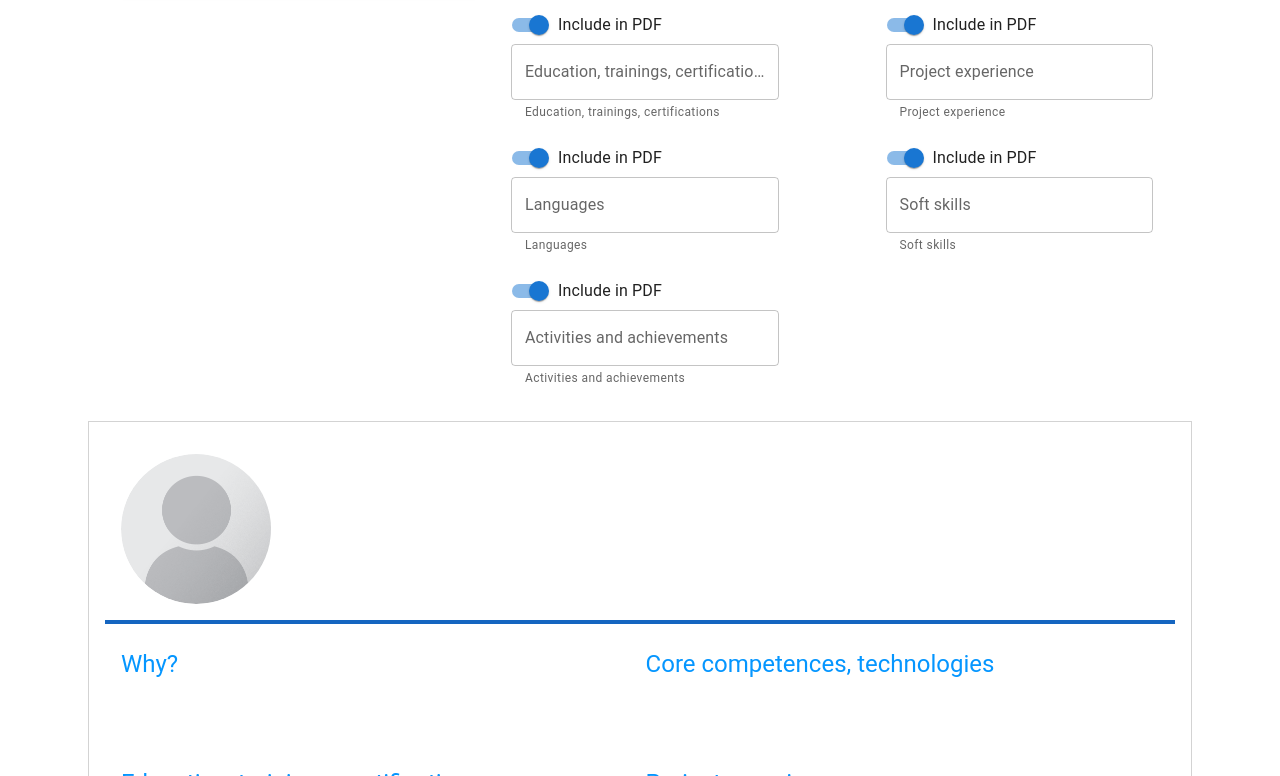
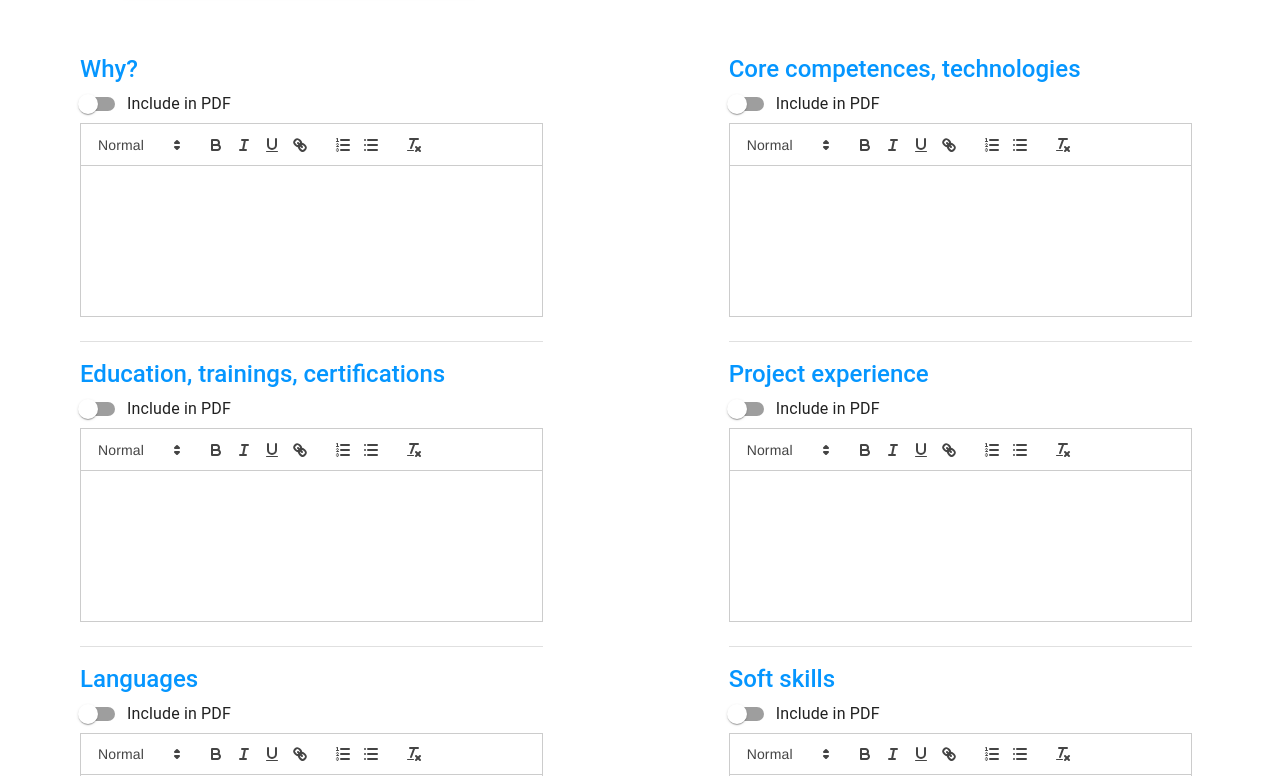
Before and after one commit to PL-WAW-ARAA-CVGENERATE/cv-one-page-generator, a React (Create React App) app: page / in a window 1280 px wide. Shown: the part 464-1240 px from the top of the page. Built offline with nearby package versions, Linux system fonts and the light colour scheme.

Commit message:
add text editor fields

```diff
--- a/package.json
+++ b/package.json
@@ -21,12 +21,13 @@
 		"dom-to-image": "^2.6.0",
 		"html2canvas": "^1.4.1",
 		"html2pdf.js": "^0.10.1",
-		"react": "^17.0.2",
+		"react": "^18.2.0",
 		"react-avatar-edit": "^1.2.0",
 		"react-avatar-editor": "^13.0.0",
-		"react-dom": "^17.0.2",
+		"react-dom": "^18.2.0",
 		"react-dropzone": "^14.2.2",
 		"react-easy-crop": "^4.4.0",
+		"react-quill": "^2.0.0",
 		"react-scripts": "5.0.1",
 		"remove-accents": "^0.4.2",
 		"typescript": "^4.7.4",
--- /dev/null
+++ b/src/components/Editor.tsx
@@ -0,0 +1,16 @@
+import React, { useEffect, useState } from "react";
+import ReactQuill from "react-quill";
+import "react-quill/dist/quill.snow.css";
+
+const Editor = (props: { onWriting: any }) => {
+	const { onWriting } = props;
+	const [value, setValue] = useState("");
+	console.log(value);
+	useEffect(() => {
+		onWriting(value);
+	}, [value]);
+
+	return <ReactQuill theme="snow" value={value} onChange={setValue} />;
+};
+
+export default Editor;
--- a/src/components/RenderedForm.tsx
+++ b/src/components/RenderedForm.tsx
@@ -4,6 +4,8 @@ import removeAccents from "remove-accents";
 import { Button, Grid, Typography, Container } from "@mui/material";
 import Tile from "./Tile";
 import jsPDF from "jspdf";
+import ReactQuill from "react-quill";
+import "react-quill/dist/quill.bubble.css";
 
 const generatePDF = () => {
 	const domElement = document.getElementById("OnePagerResult")!;
@@ -55,8 +57,8 @@ const OutputAvatar = ({ croppedArea, image }: any) => {
 			className="output avatar-image"
 			style={{
 				borderRadius: "50%",
-				width: "150px",
-				height: "150px",
+				width: "100px",
+				height: "100px",
 			}}
 		>
 			<img src={image} alt="" style={imageStyle} />
@@ -107,11 +109,11 @@ const RenderedForm = ({ state, croppedArea, image }: any) => {
 					gap={2}
 					alignItems="center"
 					padding={2}
-					sx={{ borderBottom: 4, borderBottomColor: "#1565C0" }}
+					sx={{ borderBottom: 3, borderBottomColor: "#1565C0" }}
 				>
 					<OutputAvatar croppedArea={croppedArea} image={image} />
 					<Grid item xs={10} container direction={"column"}>
-						<Typography variant="h2">
+						<Typography variant="h3">
 							{removeAccents.remove(name) + " " + removeAccents.remove(surname)}
 						</Typography>
 						<Typography color="rgb(5, 150, 255)" variant="h4">
@@ -124,7 +126,9 @@ const RenderedForm = ({ state, croppedArea, image }: any) => {
 					gap={2}
 					padding={2}
 					sx={{
+						alignContent: "start",
 						fontSize: 12,
+						flexDirection: "column",
 						flexGrow: 1,
 						marginBottom: 1,
 						marginTop: 1,
@@ -132,14 +136,24 @@ const RenderedForm = ({ state, croppedArea, image }: any) => {
 						overflow: "hidden",
 					}}
 				>
-					{state.skills.map((el: any, i: number) => (
-						<Tile
-							title={el.fieldName}
-							display={el.shouldInclude}
-							content={removeAccents.remove(el.content)}
-							key={i}
-						/>
-					))}
+					{state.skills.map((el: any, i: number) =>
+						el.shouldInclude ? (
+							<Container key={i} title={el.fieldName} sx={{ width: "50%" }}>
+								<Typography
+									color="rgb(5, 150, 255)"
+									variant="h5"
+									fontWeight={500}
+								>
+									{el.fieldName}
+								</Typography>
+								<ReactQuill
+									value={el.content}
+									readOnly={true}
+									theme={"bubble"}
+								/>
+							</Container>
+						) : null
+					)}
 				</Grid>
 				<Grid
 					padding={2}
--- a/src/components/UserForm.tsx
+++ b/src/components/UserForm.tsx
@@ -1,10 +1,12 @@
 import Container from "@mui/material/Container";
-import { FormControlLabel, Grid, TextField } from "@mui/material";
+import { FormControlLabel, Grid, TextField, Typography } from "@mui/material";
 import Switch from "@mui/material/Switch";
 import AvatarEdit from "./Avatar";
+import Editor from "./Editor";
 
 const UserForm = ({ updateText, state, includeField, setAvatar }: any) => {
 	return (
+		<>
 			<Container component="main" maxWidth="xl" sx={{ mb: 4 }}>
 				<Grid
 					container
@@ -19,7 +21,7 @@ const UserForm = ({ updateText, state, includeField, setAvatar }: any) => {
 						<Grid container md={4} item height="fit-content">
 							<AvatarEdit getAvatar={setAvatar} />
 						</Grid>
-					<Grid container md={7} item>
+						<Grid container md={7} item alignItems="center">
 							<Grid item xs={12} sx={{ mb: 0, mt: 0 }}>
 								{state.personalDetails.map(
 									(
@@ -41,9 +43,11 @@ const UserForm = ({ updateText, state, includeField, setAvatar }: any) => {
 											onChange={(e) =>
 												updateText(e.target.value, el.id, "personalDetails")
 											}
+											inputProps={{ maxLength: 20 }}
 										/>
 									)
 								)}
+							</Grid>
 						</Grid>
 						<Grid
 							container
@@ -63,7 +67,22 @@ const UserForm = ({ updateText, state, includeField, setAvatar }: any) => {
 									},
 									i: number
 								) => (
-									<Grid item xs={12} sm={5} key={i}>
+									<Grid
+										item
+										xs={12}
+										sm={5}
+										key={i}
+										borderBottom={1}
+										borderColor="#E0E0E0"
+										paddingBottom={3}
+									>
+										<Typography
+											color="rgb(5, 150, 255)"
+											variant="h5"
+											fontWeight={500}
+										>
+											{el.fieldName}
+										</Typography>
 										<FormControlLabel
 											control={
 												<Switch
@@ -75,15 +94,9 @@ const UserForm = ({ updateText, state, includeField, setAvatar }: any) => {
 											}
 											label="Include in PDF"
 										/>
-										<TextField
-											fullWidth
-											value={el.content}
-											label={el.fieldName}
-											multiline
-											maxRows={5}
-											helperText={el.fieldName}
-											onChange={(e) =>
-												updateText(e.target.value, el.id, "skills")
+										<Editor
+											onWriting={(text: string) =>
+												updateText(text, el.id, "skills")
 											}
 										/>
 									</Grid>
@@ -92,8 +105,8 @@ const UserForm = ({ updateText, state, includeField, setAvatar }: any) => {
 						</Grid>
 					</Grid>
 				</Grid>
-			</Grid>
 			</Container>
+		</>
 	);
 };
 
--- a/src/components/data.tsx
+++ b/src/components/data.tsx
@@ -20,43 +20,43 @@ const data = {
 		{
 			id: 1,
 			fieldName: "Why?",
-			shouldInclude: true,
+			shouldInclude: false,
 			content: "",
 		},
 		{
 			id: 2,
 			fieldName: "Core competences, technologies",
-			shouldInclude: true,
+			shouldInclude: false,
 			content: "",
 		},
 		{
 			id: 3,
 			fieldName: "Education, trainings, certifications",
-			shouldInclude: true,
+			shouldInclude: false,
 			content: "",
 		},
 		{
 			id: 4,
 			fieldName: "Project experience",
-			shouldInclude: true,
+			shouldInclude: false,
 			content: "",
 		},
 		{
 			id: 5,
 			fieldName: "Languages",
-			shouldInclude: true,
+			shouldInclude: false,
 			content: "",
 		},
 		{
 			id: 6,
 			fieldName: "Soft skills",
-			shouldInclude: true,
+			shouldInclude: false,
 			content: "",
 		},
 		{
 			id: 7,
 			fieldName: "Activities and achievements",
-			shouldInclude: true,
+			shouldInclude: false,
 			content: "",
 		},
 	],
--- a/src/styles/RenderedForm.css
+++ b/src/styles/RenderedForm.css
@@ -1,3 +1,9 @@
 .display-linebreak {
-    white-space: pre-line;
+	white-space: pre-line;
 }
+
+.ql-snow .ql-editor {
+	min-height: 150px;
+	max-height: 150px;
+	overflow: auto;
+}
```
Also changed, not shown: 1 other file (tests, documents, lock files or other folders). Lines whose indentation alone changed are shown as unchanged.
